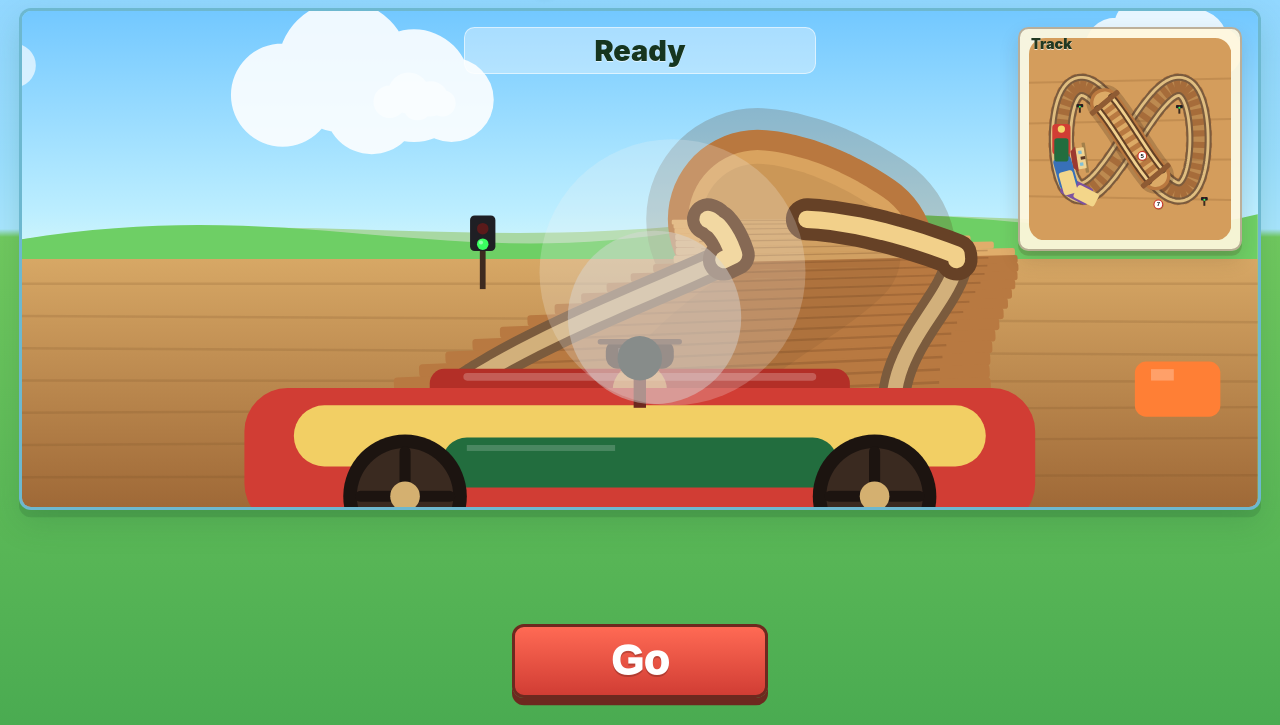
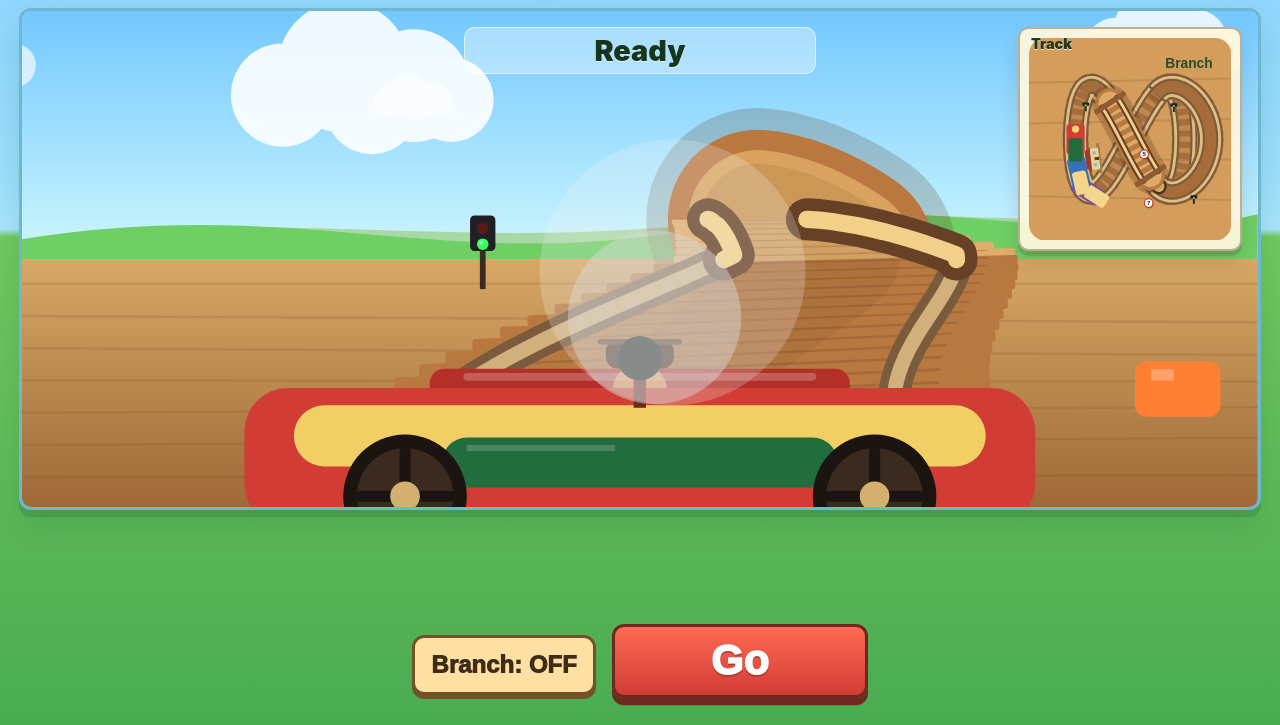
Before and after one commit to pnaybour/tractor-game, a website: page train.html in a window 1280 px wide. Shown: the part 75-800 px from the top of the page. Drawn offline with Linux system fonts and the light colour scheme; animation ran at ten frames a second.

Commit message:
Add playable branch line to Toy Train Driver (#2)
* Add a drivable branch route and switch control to toy train

* Add branch switch UI, documentation and route tests

* Add branch switch UI, documentation and route tests

* Add branch switch UI, documentation and route tests

* Add branch switch UI, documentation and route tests

```diff
--- a/styles.css
+++ b/styles.css
@@ -1443,6 +1443,42 @@ body {
   pointer-events: none;
 }
 
+.train-controls {
+  z-index: 3;
+  display: flex;
+  align-items: center;
+  justify-content: center;
+  gap: 1rem;
+  flex-wrap: wrap;
+}
+
+.train-branch {
+  min-height: 3.7rem;
+  min-width: 9rem;
+  padding: 0.65rem 1rem;
+  border: 0.2rem solid #725328;
+  border-radius: 0.75rem;
+  background: #ffe0a2;
+  color: #3f2c17;
+  font-size: clamp(1.1rem, 3vw, 1.5rem);
+  font-weight: 950;
+  cursor: pointer;
+  touch-action: manipulation;
+  box-shadow: 0 0.25rem 0 #725328;
+}
+
+.train-branch[aria-pressed="true"] {
+  background: #75dd6a;
+  border-color: #286c31;
+  color: #153a1b;
+  box-shadow: 0 0.25rem 0 #286c31;
+}
+
+.train-branch:focus-visible {
+  outline: 0.2rem solid #17351f;
+  outline-offset: 0.2rem;
+}
+
 .train-action {
   z-index: 3;
   justify-self: center;
--- a/train.html
+++ b/train.html
@@ -6,7 +6,7 @@
     <title>Toy Train Driver</title>
     <meta
       name="description"
-      content="A gentle first-person toy train game with a figure-eight wooden track, bridge, and simple keyboard or click controls. Press space for the whistle."
+      content="A gentle first-person toy train game with a figure-eight wooden track, branch line, bridge, and simple keyboard or click controls. Press space for the whistle."
     />
     <meta name="theme-color" content="#6ec8ff" />
     <meta property="og:title" content="Toy Train Driver" />
@@ -44,9 +44,14 @@
         <div class="train-message" data-testid="train-message">Ready</div>
       </section>
 
-      <button class="train-action" type="button" data-testid="train-action" aria-label="Make the train go faster">
-        Go
-      </button>
+      <div class="train-controls">
+        <button class="train-branch" type="button" data-testid="train-branch" aria-label="Choose the branch line at the next junction" aria-pressed="false">
+          Branch: OFF
+        </button>
+        <button class="train-action" type="button" data-testid="train-action" aria-label="Make the train go faster">
+          Go
+        </button>
+      </div>
     </main>
 
     <script src="train.js"></script>
--- a/train.js
+++ b/train.js
@@ -6,6 +6,10 @@ const FIGURE_EIGHT_Y_SCALE = 0.58;
 const BRIDGE_PARAM = 0;
 const BRIDGE_SPAN = 0.38;
 const BRIDGE_GRADE_STRENGTH = 0.55;
+// A second route runs outside the right-hand loop and joins the main line again.
+const BRANCH_START = 0.55;
+const BRANCH_END = 2.59;
+const BRANCH_OUTWARD = 0.47;
 
 const MAP_SIGNALS = [
   { param: 1.0, side: 1 },
@@ -21,6 +25,8 @@ const WAGON_OFFSETS = [0.34, 0.68];
 
 const state = {
   angle: -Math.PI / 2,
+  branchSelected: false,
+  branchTrip: false,
   audioContext: null,
   boostGlow: 0,
   chimneyTimer: 0,
@@ -34,11 +40,12 @@ const state = {
   particles: [],
   speed: 0,
   whistleCooldown: 0,
-  whistleMessageUntil: 0,
+  messageUntil: 0,
 };
 
 const elements = {
   actionButton: document.querySelector("[data-testid='train-action']"),
+  branchButton: document.querySelector("[data-testid='train-branch']"),
   driverCanvas: document.querySelector("[data-testid='driver-canvas']"),
   mapCanvas: document.querySelector("[data-testid='map-canvas']"),
   message: document.querySelector("[data-testid='train-message']"),
@@ -84,6 +91,44 @@ function getFigureEightPose(param, xScale = 1, yScale = 1) {
     dx,
     dy,
   };
+}
+
+function isBranchParam(param) {
+  const trackParam = normalizeParam(param);
+  return trackParam >= BRANCH_START && trackParam <= BRANCH_END;
+}
+
+// Both routes share position and heading at the turnouts, avoiding a jump.
+function getRoutePose(param, route = "main", xScale = 1, yScale = 1) {
+  const pose = getFigureEightPose(param, xScale, yScale);
+  if (route !== "branch" || !isBranchParam(pose.trackParam)) {
+    return pose;
+  }
+
+  const progress = (pose.trackParam - BRANCH_START) / (BRANCH_END - BRANCH_START);
+  const outward = Math.sin(Math.PI * progress);
+  const offset = BRANCH_OUTWARD * outward ** 2;
+  const slope = (BRANCH_OUTWARD * Math.PI * Math.sin(2 * Math.PI * progress)) / (BRANCH_END - BRANCH_START);
+  const dx = pose.dx + slope;
+
+  return {
+    ...pose,
+    bridgeAmount: 0,
+    x: pose.x + offset,
+    dx,
+    tangentAngle: Math.atan2(pose.dy * yScale, dx * xScale),
+  };
+}
+
+function willFollowBranch() {
+  // A turnout change after the train has passed it applies on the next lap.
+  return state.branchTrip || (state.branchSelected && !isBranchParam(state.angle));
+}
+
+function crossedParam(before, after, target) {
+  const travelled = normalizeParam(after - before);
+  const toTarget = normalizeParam(target - before);
+  return travelled > 0 && toTarget > 0 && toTarget <= travelled;
 }
 
 function getAudioContext() {
@@ -541,8 +586,9 @@ function getDriverTrackPoint(width, height, progress) {
   const horizon = height * 0.42;
   const depth = progress ** 1.55;
   const lookAhead = lerp(1.72, 0.06, progress);
-  const currentPose = getFigureEightPose(state.angle);
-  const samplePose = getFigureEightPose(state.angle + lookAhead);
+  const route = willFollowBranch() ? "branch" : "main";
+  const currentPose = getRoutePose(state.angle, route);
+  const samplePose = getRoutePose(state.angle + lookAhead, route);
   const deltaX = samplePose.x - currentPose.x;
   const deltaY = samplePose.y - currentPose.y;
   const heading = Math.atan2(currentPose.dy, currentPose.dx);
@@ -732,6 +778,14 @@ function drawToyScenery(context, width, height) {
     { param: 5.0, side: 1, color: "#ff7f35", shape: "block" },
     { param: 5.7, side: -1, shape: "signal" },
   ];
+
+  if (willFollowBranch()) {
+    props.push(
+      { param: 1.42, side: -1, color: "#2c9f5a", shape: "tree" },
+      { param: 1.92, side: 1, shape: "station" },
+      { param: 2.36, side: 1, color: "#f5bf3f", shape: "block" },
+    );
+  }
 
   const LOOK_MAX = 1.72;
   const LOOK_MIN = 0.06;
@@ -959,10 +1013,11 @@ function drawDriverView() {
   drawSmoke(context);
 }
 
-function getMapTrackPoint(width, height, param, offset = 0) {
-  const xScale = width * 0.34;
+function getMapTrackPoint(width, height, param, offset = 0, route = "main") {
+  // Leave space on the right for the branch line and its two junctions.
+  const xScale = width * 0.27;
   const yScale = height * 0.9;
-  const pose = getFigureEightPose(param, xScale, yScale);
+  const pose = getRoutePose(param, route, xScale, yScale);
   const normalX = -Math.sin(pose.tangentAngle);
   const normalY = Math.cos(pose.tangentAngle);
 
@@ -977,12 +1032,12 @@ function getMapTrackPoint(width, height, param, offset = 0) {
   };
 }
 
-function getMapPath(width, height, offset = 0, startParam = 0, endParam = TAU, samples = 220) {
+function getMapPath(width, height, offset = 0, startParam = 0, endParam = TAU, samples = 220, route = "main") {
   const points = [];
 
   for (let index = 0; index <= samples; index += 1) {
     const param = startParam + ((endParam - startParam) * index) / samples;
-    const point = getMapTrackPoint(width, height, param, offset);
+    const point = getMapTrackPoint(width, height, param, offset, route);
     points.push([point.x, point.y]);
   }
 
@@ -995,6 +1050,37 @@ function drawMapSleeper(context, point, length, width) {
   context.rotate(point.tangentAngle + Math.PI / 2);
   fillRoundedRect(context, -length / 2, -width / 2, length, width, width * 0.25, "#b87941");
   context.restore();
+}
+
+function drawMapBranch(context, width, height) {
+  const railOffset = width * 0.045;
+  for (let index = 0; index <= 38; index += 1) {
+    const param = lerp(BRANCH_START, BRANCH_END, index / 38);
+    drawMapSleeper(context, getMapTrackPoint(width, height, param, 0, "branch"), width * 0.13, width * 0.03);
+  }
+
+  const args = [width, height, 0, BRANCH_START, BRANCH_END, 130, "branch"];
+  strokePath(context, getMapPath(...args), width * 0.095, "rgba(85, 53, 31, 0.18)");
+  for (const offset of [-railOffset, railOffset]) {
+    const railPath = getMapPath(width, height, offset, BRANCH_START, BRANCH_END, 130, "branch");
+    strokePath(context, railPath, width * 0.035, "#7b5b3d");
+    strokePath(context, railPath, width * 0.014, "#e0be80");
+  }
+
+  const junction = getMapTrackPoint(width, height, BRANCH_START);
+  context.fillStyle = state.branchSelected ? "#51bc42" : "#f4cf70";
+  context.strokeStyle = "#4d3225";
+  context.lineWidth = Math.max(1, width * 0.012);
+  context.beginPath();
+  context.arc(junction.x, junction.y, width * 0.034, 0, TAU);
+  context.fill();
+  context.stroke();
+
+  context.fillStyle = "#274d30";
+  context.textAlign = "center";
+  context.textBaseline = "middle";
+  context.font = `bold ${Math.max(9, width * 0.068)}px sans-serif`;
+  context.fillText("Branch", width * 0.79, height * 0.13);
 }
 
 function drawMapBridge(context, width, height) {
@@ -1139,7 +1225,8 @@ function drawMapSpeedSign(context, width, height, param, side, limit) {
 }
 
 function drawMapTrainCar(context, width, height, param, options) {
-  const point = getMapTrackPoint(width, height, param);
+  const route = state.branchTrip && isBranchParam(param) ? "branch" : "main";
+  const point = getMapTrackPoint(width, height, param, 0, route);
 
   context.save();
   context.translate(point.x, point.y);
@@ -1200,6 +1287,7 @@ function drawTopDownMap() {
   strokePath(context, getMapPath(width, height, -railOffset), width * 0.014, "#e0be80");
   strokePath(context, getMapPath(width, height, railOffset), width * 0.014, "#e0be80");
 
+  drawMapBranch(context, width, height);
   drawMapBridge(context, width, height);
 
   drawMapStation(context, width, height);
@@ -1226,11 +1314,16 @@ function drawTopDownMap() {
   });
 }
 
+function showTrainNotice(message, duration = 1.6) {
+  state.messageUntil = performance.now() / 1000 + duration;
+  elements.message.textContent = message;
+}
+
 function updateSpeedReadout() {
   const speedValue = Math.round((state.speed / MAX_SPEED) * 9);
   elements.speed.textContent = String(speedValue);
 
-  if (performance.now() / 1000 < state.whistleMessageUntil) {
+  if (performance.now() / 1000 < state.messageUntil) {
     return;
   }
 
@@ -1241,6 +1334,13 @@ function updateSpeedReadout() {
   } else {
     elements.message.textContent = "Choo choo";
   }
+}
+
+function toggleBranchLine() {
+  state.branchSelected = !state.branchSelected;
+  elements.branchButton.setAttribute("aria-pressed", String(state.branchSelected));
+  elements.branchButton.textContent = state.branchSelected ? "Branch: ON" : "Branch: OFF";
+  showTrainNotice(state.branchSelected ? "Branch next junction!" : "Main line next junction!");
 }
 
 function boostTrain() {
@@ -1258,8 +1358,7 @@ function blowWhistle() {
     return;
   }
   state.whistleCooldown = now + 1.0;
-  state.whistleMessageUntil = now + 1.4;
-  elements.message.textContent = "Whoo whoo!";
+  showTrainNotice("Whoo whoo!", 1.4);
   playWhistleSound();
 }
 
@@ -1273,7 +1372,18 @@ function stepTrain(deltaSeconds) {
     state.speed = Math.max(0, state.speed - grade * BRIDGE_GRADE_STRENGTH * deltaSeconds);
   }
 
+  const previousAngle = state.angle;
   state.angle = normalizeParam(state.angle + state.speed * deltaSeconds);
+  if (crossedParam(previousAngle, state.angle, BRANCH_START)) {
+    state.branchTrip = state.branchSelected;
+    if (state.branchTrip) {
+      showTrainNotice("On the branch line!");
+    }
+  }
+  if (state.branchTrip && crossedParam(previousAngle, state.angle, BRANCH_END + WAGON_OFFSETS.at(-1))) {
+    state.branchTrip = false;
+  }
+
   state.boostGlow = Math.max(0, state.boostGlow - deltaSeconds * 2.4);
 
   if (state.speed > 0.08) {
@@ -1312,6 +1422,11 @@ function handleKeydown(event) {
     return;
   }
 
+  // Let buttons and navigation links work with Enter and Space.
+  if ((event.key === "Enter" || event.key === " ") && event.target.closest?.("button, a")) {
+    return;
+  }
+
   event.preventDefault();
 
   if (event.code === "Space" || event.key === " ") {
@@ -1335,6 +1450,7 @@ function handleStagePointer(event) {
 window.addEventListener("keydown", handleKeydown);
 window.addEventListener("resize", resizeCanvases);
 elements.actionButton.addEventListener("click", boostTrain);
+elements.branchButton.addEventListener("click", toggleBranchLine);
 elements.stage.addEventListener("pointerdown", handleStagePointer);
 
 resizeCanvases();
@@ -1344,9 +1460,13 @@ window.requestAnimationFrame(drawFrame);
 
 window.trainGame = {
   boost: boostTrain,
+  toggleBranch: toggleBranchLine,
   getState() {
     return {
       angle: state.angle,
+      branchSelected: state.branchSelected,
+      branchTrip: state.branchTrip,
+      route: state.branchTrip && isBranchParam(state.angle) ? "branch" : "main",
       bridge: true,
       speed: state.speed,
       trackShape: "figure-eight",
```
Also changed, not shown: tests/digger.spec.mjs (+37 -0 lines), README.md.
